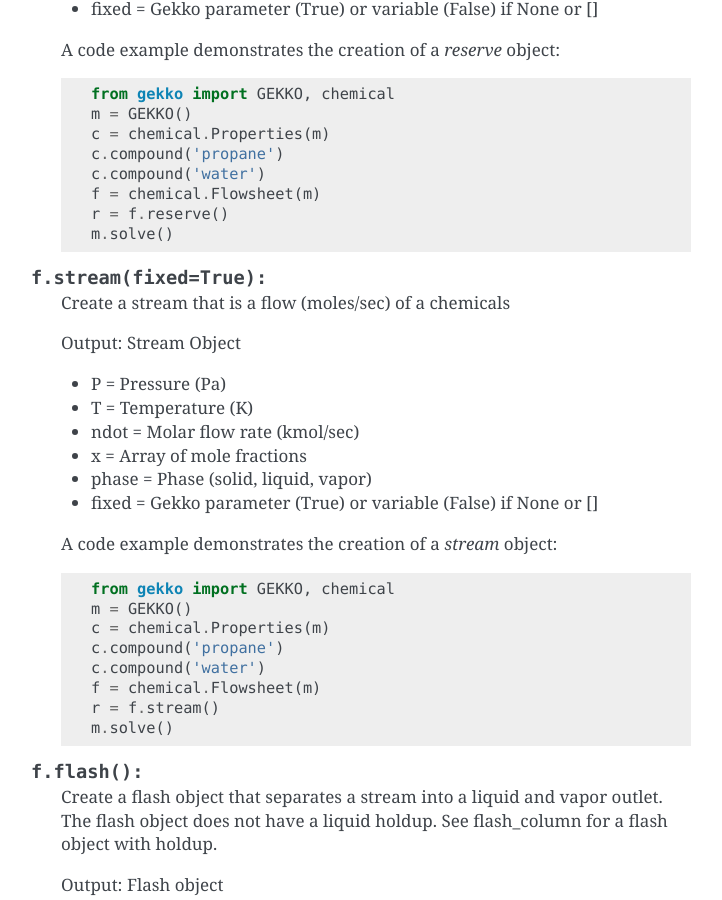
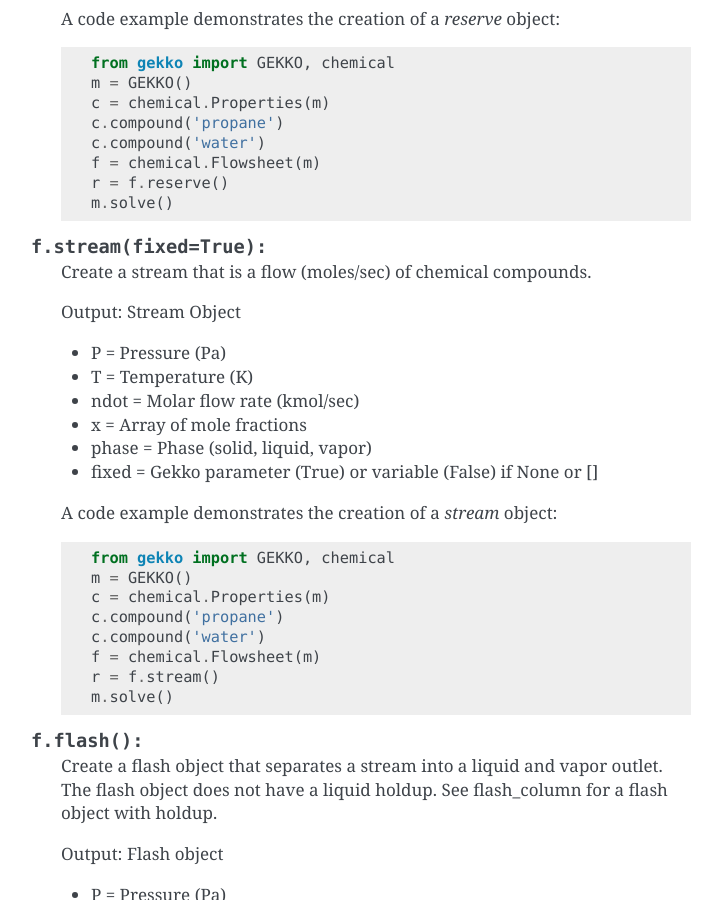
Before and after one commit to BYU-PRISM/GEKKO, a Sphinx documentation site: the page built from docs/chemical.rst, in a window 1280 px wide and 900 px high, scrolled down 4628 px. Shown: the whole window, without its empty margins (389-1111 px from the left). Built offline with Sphinx 7.4.7, drawn with Linux system fonts in a browser that asks for light colours.

Commit message:
Update chemical.rst

```diff
--- a/docs/chemical.rst
+++ b/docs/chemical.rst
@@ -147,8 +147,7 @@
 
 .. py:class::    f = chemical.Flowsheet(m,[stream_level=1]):
 
-	 Creates a chemical flowsheet object with a GEKKO model `m` and a
-    `stream_level`.
+    Creates a chemical flowsheet object with a GEKKO model `m` and a `stream_level`.
 
     The `stream_level` either includes only chemical
     compositions (`stream_level=0`) or also pressure and temperature
@@ -234,7 +233,7 @@
 
 .. py:classmethod::    f.stream(fixed=True):
 
-    Create a stream that is a flow (moles/sec) of a chemicals
+    Create a stream that is a flow (moles/sec) of chemical compounds.
 
     Output: Stream Object
 
```
